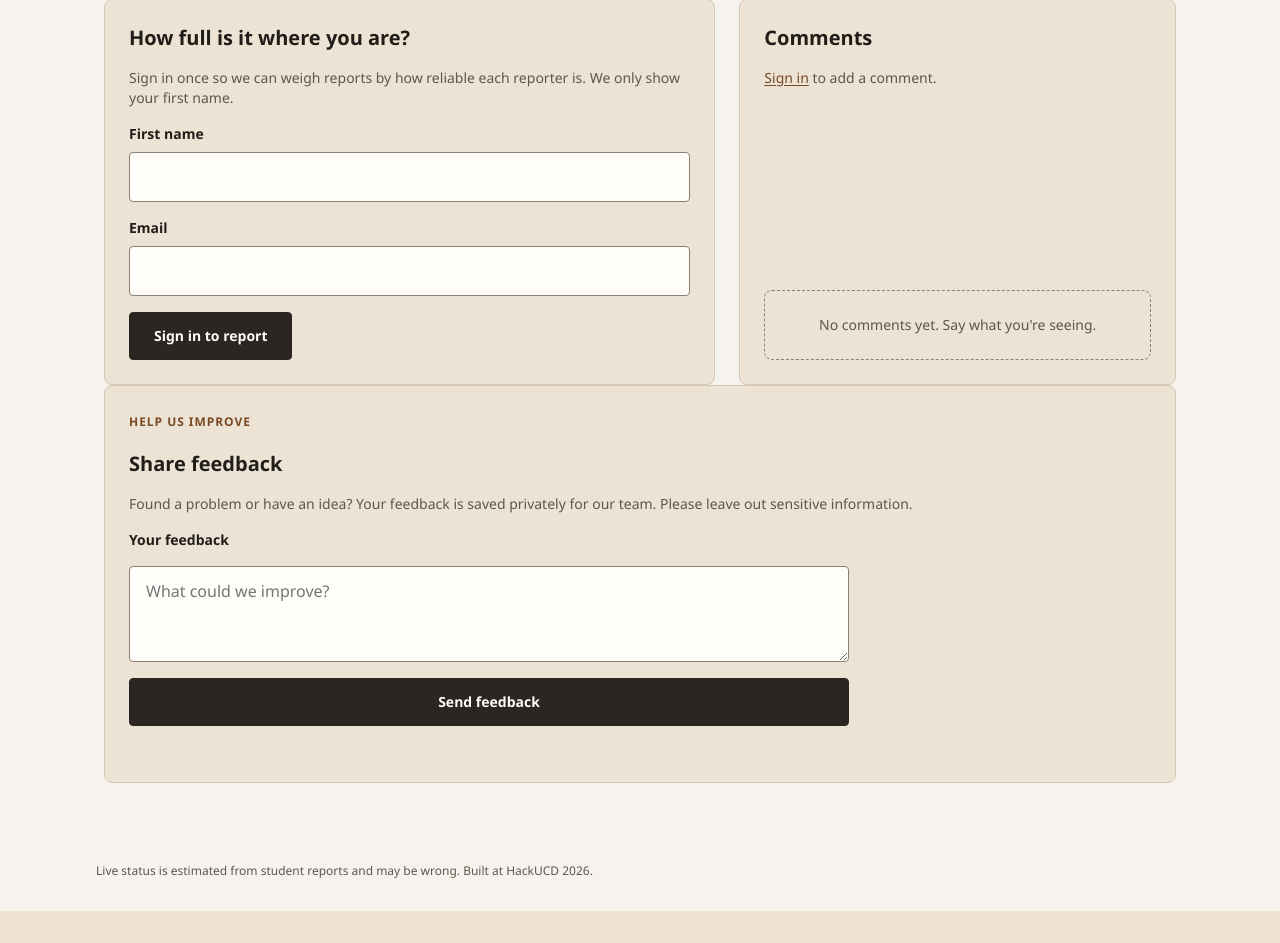
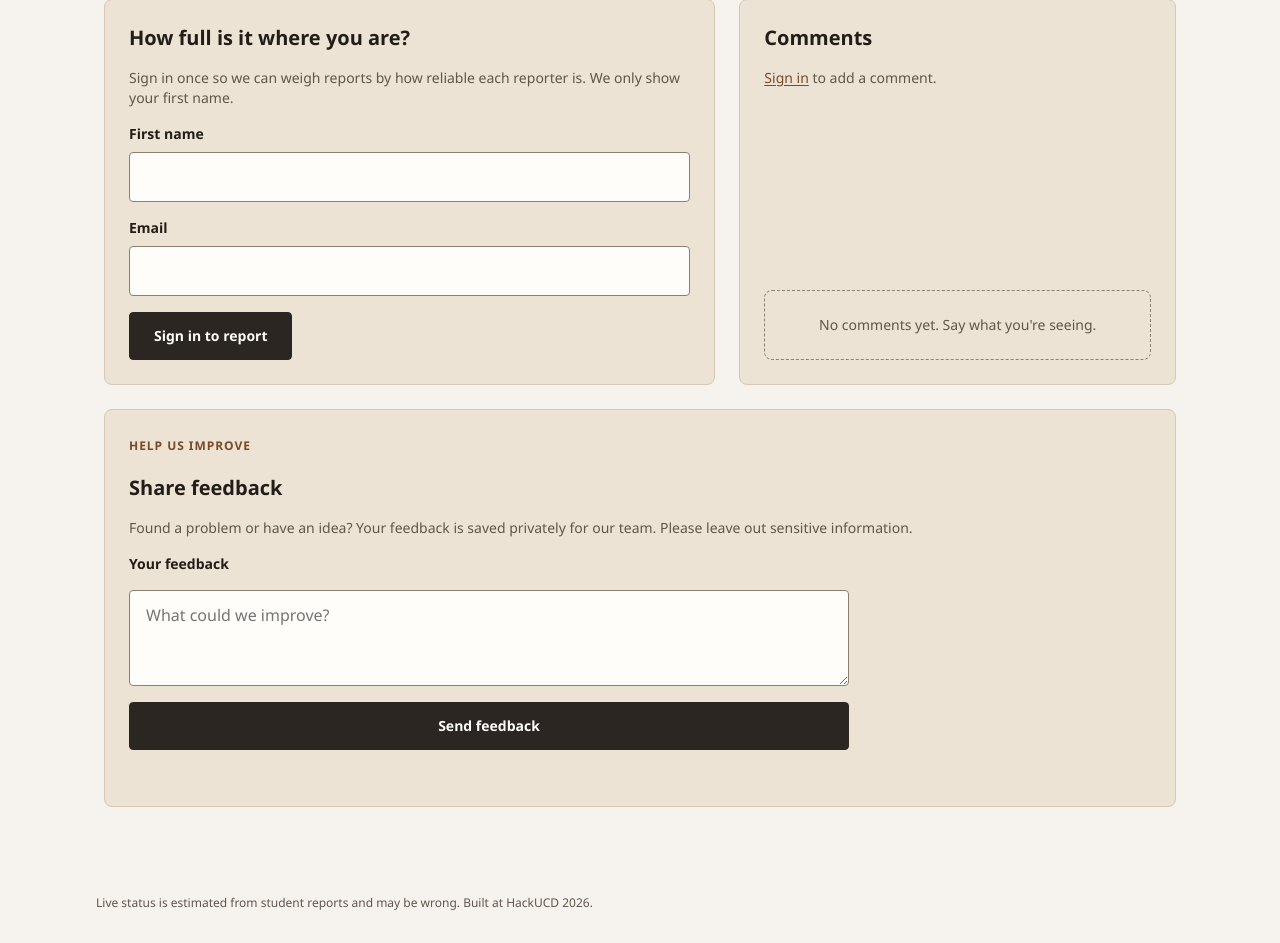
Before and after one commit to Conor-Collins1/Hack-UCD-1, a FastAPI app: page / in a window 1280 px wide. Shown: the part 784-1727 px from the top of the page. Before the commit the page ends 1695 px from the top, so only its background shows below. Run offline with FastAPI, Linux system fonts and the light colour scheme; data that the repository does not hold is empty; some libraries are stand-ins or nearby versions.

Commit message:
Add breathing room around feedback section

```diff
--- a/static/style.css
+++ b/static/style.css
@@ -525,3 +525,5 @@ button:disabled { cursor: not-allowed; opacity: .6; }
   .comments-card > :not(#comments) { flex: none; }
   .comments-card #comments { flex: 1 1 auto; min-height: 0; max-height: none; }
 }
+
+.feedback-card { margin-top: var(--s3); margin-bottom: var(--s3); }
--- a/templates/index.html
+++ b/templates/index.html
@@ -123,7 +123,7 @@
     </section>
   </div>
 </div>
-<section class="card" aria-labelledby="feedback-title">
+<section class="card feedback-card" aria-labelledby="feedback-title">
   <p class="eyebrow">Help us improve</p>
   <h2 id="feedback-title">Share feedback</h2>
   <p class="body-muted">Found a problem or have an idea? Your feedback is saved privately for our team. Please leave out sensitive information.</p>
```
